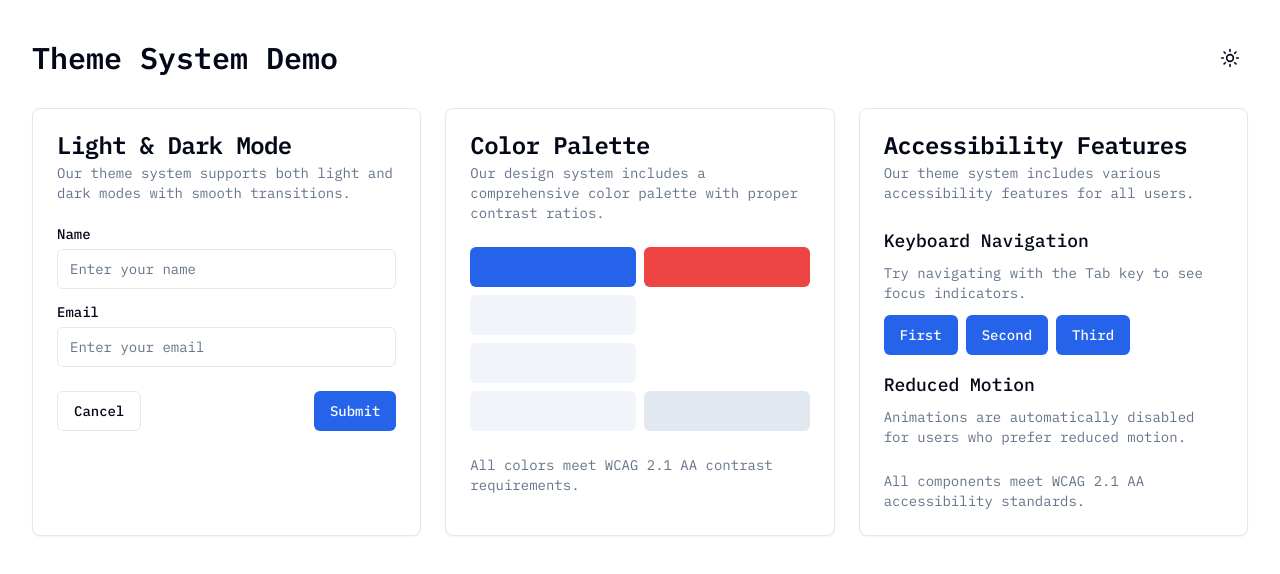
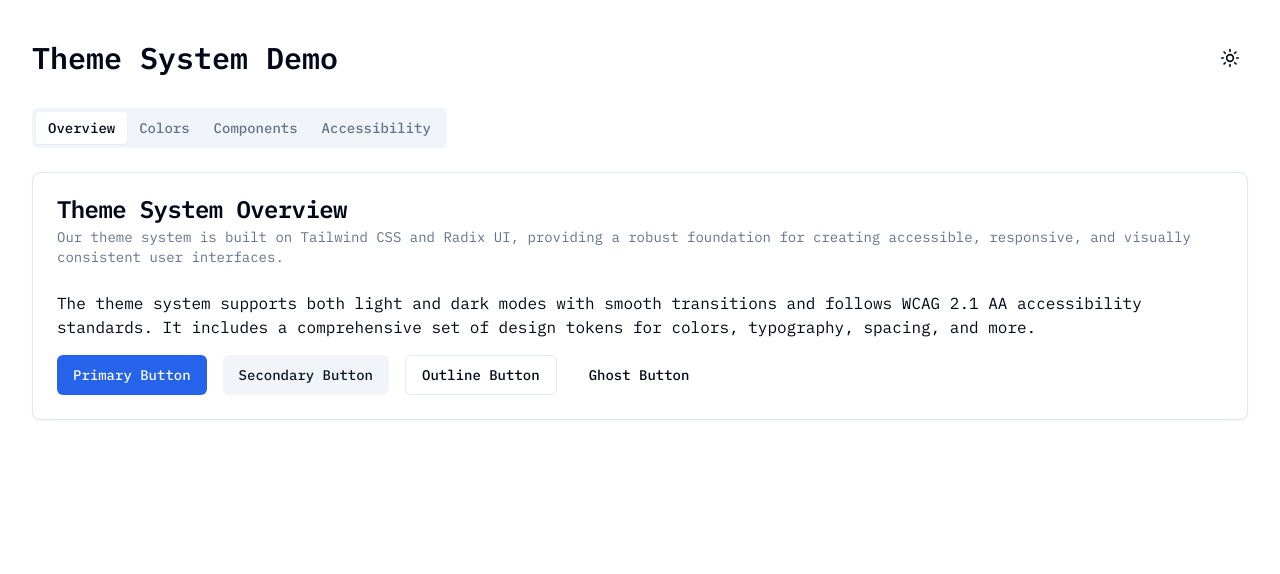
Before and after one commit to michaelito80us/portfolio, a Next.js app: page /theme-demo in a window 1280 px wide. Shown: the top 574 px of the page. Built offline with nearby package versions, Linux system fonts and the light colour scheme.

Commit message:
feat: complete theme system with Tailwind CSS and Radix UI integration

```diff
--- a/src/components/theme-demo.tsx
+++ b/src/components/theme-demo.tsx
@@ -4,8 +4,13 @@ import { Input } from '@/components/ui/input';
 import { Label } from '@/components/ui/label';
 import { Button } from '@/components/ui/button';
 import { ThemeToggle } from '@/components/theme-toggle';
+import { useTheme } from '@/components/theme-provider';
+import { Tabs, TabsContent, TabsList, TabsTrigger } from '@/components/ui/tabs';
+import { Switch } from '@/components/ui/switch';
 
 export function ThemeDemo() {
+  const { prefersReducedMotion } = useTheme();
+
   return (
     <div className="container mx-auto py-10">
       <div className="mb-8 flex items-center justify-between">
@@ -13,13 +18,119 @@ export function ThemeDemo() {
         <ThemeToggle />
       </div>
 
+      <Tabs defaultValue="overview" className="mb-10">
+        <TabsList className="mb-4">
+          <TabsTrigger value="overview">Overview</TabsTrigger>
+          <TabsTrigger value="colors">Colors</TabsTrigger>
+          <TabsTrigger value="components">Components</TabsTrigger>
+          <TabsTrigger value="accessibility">Accessibility</TabsTrigger>
+        </TabsList>
+
+        <TabsContent value="overview" className="space-y-6">
+          <Card>
+            <CardHeader>
+              <CardTitle>Theme System Overview</CardTitle>
+              <CardDescription>
+                Our theme system is built on Tailwind CSS and Radix UI, providing a robust foundation for creating
+                accessible, responsive, and visually consistent user interfaces.
+              </CardDescription>
+            </CardHeader>
+            <CardContent className="space-y-4">
+              <p>
+                The theme system supports both light and dark modes with smooth transitions and follows WCAG 2.1 AA
+                accessibility standards. It includes a comprehensive set of design tokens for colors, typography,
+                spacing, and more.
+              </p>
+              <div className="flex items-center gap-4">
+                <Button>Primary Button</Button>
+                <Button variant="secondary">Secondary Button</Button>
+                <Button variant="outline">Outline Button</Button>
+                <Button variant="ghost">Ghost Button</Button>
+              </div>
+            </CardContent>
+          </Card>
+        </TabsContent>
+
+        <TabsContent value="colors" className="space-y-6">
+          <Card>
+            <CardHeader>
+              <CardTitle>Color Palette</CardTitle>
+              <CardDescription>
+                Our color system uses HSL values for better control over lightness and saturation.
+              </CardDescription>
+            </CardHeader>
+            <CardContent>
+              <div className="grid grid-cols-1 gap-6 md:grid-cols-2">
+                <div className="space-y-4">
+                  <h3 className="text-lg font-medium">Primary Colors</h3>
+                  <div className="grid grid-cols-5 gap-2">
+                    {[50, 100, 200, 300, 400, 500, 600, 700, 800, 900, 950].map(shade => (
+                      <div key={shade} className="flex flex-col items-center">
+                        <div
+                          className={`h-12 w-12 rounded-md bg-primary-${shade} ring-border ring-1`}
+                          aria-label={`Primary ${shade}`}
+                        />
+                        <span className="mt-1 text-xs">{shade}</span>
+                      </div>
+                    ))}
+                  </div>
+                </div>
+                <div className="space-y-4">
+                  <h3 className="text-lg font-medium">Semantic Colors</h3>
+                  <div className="grid grid-cols-2 gap-4">
+                    <div className="flex flex-col items-center">
+                      <div className="bg-background ring-border h-12 w-full rounded-md ring-1" />
+                      <span className="mt-1 text-xs">Background</span>
+                    </div>
+                    <div className="flex flex-col items-center">
+                      <div className="bg-foreground text-background ring-border h-12 w-full rounded-md ring-1">
+                        <span className="flex h-full items-center justify-center text-xs">Text</span>
+                      </div>
+                      <span className="mt-1 text-xs">Foreground</span>
+                    </div>
+                    <div className="flex flex-col items-center">
+                      <div className="bg-card ring-border h-12 w-full rounded-md ring-1" />
+                      <span className="mt-1 text-xs">Card</span>
+                    </div>
+                    <div className="flex flex-col items-center">
+                      <div className="bg-muted ring-border h-12 w-full rounded-md ring-1" />
+                      <span className="mt-1 text-xs">Muted</span>
+                    </div>
+                    <div className="flex flex-col items-center">
+                      <div className="bg-accent ring-border h-12 w-full rounded-md ring-1" />
+                      <span className="mt-1 text-xs">Accent</span>
+                    </div>
+                    <div className="flex flex-col items-center">
+                      <div className="bg-destructive ring-border h-12 w-full rounded-md ring-1" />
+                      <span className="mt-1 text-xs">Destructive</span>
+                    </div>
+                  </div>
+                </div>
+              </div>
+            </CardContent>
+          </Card>
+        </TabsContent>
+
+        <TabsContent value="components" className="space-y-6">
           <div className="grid grid-cols-1 gap-6 md:grid-cols-2 lg:grid-cols-3">
             <Card>
               <CardHeader>
-            <CardTitle>Light & Dark Mode</CardTitle>
-            <CardDescription>
-              Our theme system supports both light and dark modes with smooth transitions.
-            </CardDescription>
+                <CardTitle>Card Component</CardTitle>
+                <CardDescription>Cards are used to group related content and actions.</CardDescription>
+              </CardHeader>
+              <CardContent className="space-y-4">
+                <p>This is a card component with header, content, and footer sections.</p>
+              </CardContent>
+              <CardFooter className="flex justify-between">
+                <Button variant="outline">Cancel</Button>
+                <Button>Submit</Button>
+              </CardFooter>
+            </Card>
+
+            <Card>
+              <CardHeader>
+                <CardTitle>Form Controls</CardTitle>
+                <CardDescription>Accessible form controls with proper labeling.</CardDescription>
               </CardHeader>
               <CardContent className="space-y-4">
                 <div className="grid gap-2">
@@ -30,70 +141,81 @@ export function ThemeDemo() {
                   <Label htmlFor="email">Email</Label>
                   <Input id="email" type="email" placeholder="Enter your email" />
                 </div>
+                <div className="flex items-center space-x-2">
+                  <Switch id="notifications" />
+                  <Label htmlFor="notifications">Enable notifications</Label>
+                </div>
               </CardContent>
-          <CardFooter className="flex justify-between">
-            <Button variant="outline">Cancel</Button>
-            <Button>Submit</Button>
-          </CardFooter>
             </Card>
 
             <Card>
               <CardHeader>
-            <CardTitle>Color Palette</CardTitle>
-            <CardDescription>
-              Our design system includes a comprehensive color palette with proper contrast ratios.
-            </CardDescription>
+                <CardTitle>Button Variants</CardTitle>
+                <CardDescription>Different button styles for various contexts.</CardDescription>
               </CardHeader>
-          <CardContent>
+              <CardContent className="space-y-4">
                 <div className="grid grid-cols-2 gap-2">
-              <div className="flex flex-col gap-2">
-                <div className="h-10 rounded-md bg-primary" aria-label="Primary color"></div>
-                <div className="h-10 rounded-md bg-secondary" aria-label="Secondary color"></div>
-                <div className="h-10 rounded-md bg-accent" aria-label="Accent color"></div>
-                <div className="h-10 rounded-md bg-muted" aria-label="Muted color"></div>
+                  <Button>Default</Button>
+                  <Button variant="secondary">Secondary</Button>
+                  <Button variant="outline">Outline</Button>
+                  <Button variant="ghost">Ghost</Button>
+                  <Button variant="link">Link</Button>
+                  <Button variant="destructive">Destructive</Button>
                 </div>
-              <div className="flex flex-col gap-2">
-                <div className="h-10 rounded-md bg-destructive" aria-label="Destructive color"></div>
-                <div className="h-10 rounded-md bg-card" aria-label="Card color"></div>
-                <div className="h-10 rounded-md bg-popover" aria-label="Popover color"></div>
-                <div className="h-10 rounded-md bg-border" aria-label="Border color"></div>
+              </CardContent>
+            </Card>
+          </div>
+        </TabsContent>
+
+        <TabsContent value="accessibility" className="space-y-6">
+          <Card>
+            <CardHeader>
+              <CardTitle>Accessibility Features</CardTitle>
+              <CardDescription>Our theme system is designed with accessibility in mind.</CardDescription>
+            </CardHeader>
+            <CardContent className="space-y-6">
+              <div className="space-y-2">
+                <h3 className="text-lg font-medium">Keyboard Navigation</h3>
+                <p>
+                  All interactive elements are keyboard accessible. Try navigating this page using only the Tab key.
+                </p>
+                <div className="flex flex-wrap gap-2">
+                  <Button>Focusable Button</Button>
+                  <Input placeholder="Focusable Input" className="max-w-xs" />
+                </div>
+              </div>
+
+              <div className="space-y-2">
+                <h3 className="text-lg font-medium">Reduced Motion</h3>
+                <p>
+                  The theme system respects user preferences for reduced motion.
+                  {prefersReducedMotion && (
+                    <span className="bg-primary text-primary-foreground ml-2 inline-block rounded-full px-2 py-1 text-xs">
+                      Reduced motion enabled
+                    </span>
+                  )}
+                </p>
+                <div className="flex items-center space-x-2">
+                  <div className="animate-fade-in bg-muted rounded-md p-4">
+                    <p>This element has a fade-in animation that respects reduced motion preferences.</p>
+                  </div>
+                </div>
+              </div>
+
+              <div className="space-y-2">
+                <h3 className="text-lg font-medium">Color Contrast</h3>
+                <p>All color combinations meet WCAG 2.1 AA contrast requirements.</p>
+                <div className="grid grid-cols-2 gap-4 sm:grid-cols-4">
+                  <div className="bg-primary text-primary-foreground rounded-md p-4">Primary</div>
+                  <div className="bg-secondary text-secondary-foreground rounded-md p-4">Secondary</div>
+                  <div className="bg-accent text-accent-foreground rounded-md p-4">Accent</div>
+                  <div className="bg-destructive text-destructive-foreground rounded-md p-4">Destructive</div>
                 </div>
               </div>
             </CardContent>
-          <CardFooter>
-            <p className="text-sm text-muted-foreground">All colors meet WCAG 2.1 AA contrast requirements.</p>
-          </CardFooter>
           </Card>
-
-        <Card>
-          <CardHeader>
-            <CardTitle>Accessibility Features</CardTitle>
-            <CardDescription>Our theme system includes various accessibility features for all users.</CardDescription>
-          </CardHeader>
-          <CardContent className="space-y-4">
-            <div>
-              <h3 className="mb-2 text-lg font-medium">Keyboard Navigation</h3>
-              <p className="mb-3 text-sm text-muted-foreground">
-                Try navigating with the Tab key to see focus indicators.
-              </p>
-              <div className="flex flex-wrap gap-2">
-                <Button tabIndex={0}>First</Button>
-                <Button tabIndex={0}>Second</Button>
-                <Button tabIndex={0}>Third</Button>
-              </div>
-            </div>
-            <div>
-              <h3 className="mb-2 text-lg font-medium">Reduced Motion</h3>
-              <p className="text-sm text-muted-foreground">
-                Animations are automatically disabled for users who prefer reduced motion.
-              </p>
-            </div>
-          </CardContent>
-          <CardFooter>
-            <p className="text-sm text-muted-foreground">All components meet WCAG 2.1 AA accessibility standards.</p>
-          </CardFooter>
-        </Card>
-      </div>
+        </TabsContent>
+      </Tabs>
     </div>
   );
 }
--- /dev/null
+++ b/src/components/ui/switch.tsx
@@ -0,0 +1,28 @@
+'use client';
+
+import * as React from 'react';
+import * as SwitchPrimitives from '@radix-ui/react-switch';
+import { cn } from '@/lib/utils';
+
+const Switch = React.forwardRef<
+  React.ElementRef<typeof SwitchPrimitives.Root>,
+  React.ComponentPropsWithoutRef<typeof SwitchPrimitives.Root>
+>(({ className, ...props }, ref) => (
+  <SwitchPrimitives.Root
+    className={cn(
+      'peer inline-flex h-6 w-11 shrink-0 cursor-pointer items-center rounded-full border-2 border-transparent transition-colors focus-visible:outline-none focus-visible:ring-2 focus-visible:ring-ring focus-visible:ring-offset-2 focus-visible:ring-offset-background disabled:cursor-not-allowed disabled:opacity-50 data-[state=checked]:bg-primary data-[state=unchecked]:bg-input',
+      className
+    )}
+    {...props}
+    ref={ref}
+  >
+    <SwitchPrimitives.Thumb
+      className={cn(
+        'pointer-events-none block h-5 w-5 rounded-full bg-background shadow-lg ring-0 transition-transform data-[state=checked]:translate-x-5 data-[state=unchecked]:translate-x-0'
+      )}
+    />
+  </SwitchPrimitives.Root>
+));
+Switch.displayName = SwitchPrimitives.Root.displayName;
+
+export { Switch };
--- /dev/null
+++ b/src/components/ui/tabs.tsx
@@ -0,0 +1,54 @@
+'use client';
+
+import * as React from 'react';
+import * as TabsPrimitive from '@radix-ui/react-tabs';
+import { cn } from '@/lib/utils';
+
+const Tabs = TabsPrimitive.Root;
+
+const TabsList = React.forwardRef<
+  React.ElementRef<typeof TabsPrimitive.List>,
+  React.ComponentPropsWithoutRef<typeof TabsPrimitive.List>
+>(({ className, ...props }, ref) => (
+  <TabsPrimitive.List
+    ref={ref}
+    className={cn(
+      'inline-flex h-10 items-center justify-center rounded-md bg-muted p-1 text-muted-foreground',
+      className
+    )}
+    {...props}
+  />
+));
+TabsList.displayName = TabsPrimitive.List.displayName;
+
+const TabsTrigger = React.forwardRef<
+  React.ElementRef<typeof TabsPrimitive.Trigger>,
+  React.ComponentPropsWithoutRef<typeof TabsPrimitive.Trigger>
+>(({ className, ...props }, ref) => (
+  <TabsPrimitive.Trigger
+    ref={ref}
+    className={cn(
+      'inline-flex items-center justify-center whitespace-nowrap rounded-sm px-3 py-1.5 text-sm font-medium ring-offset-background transition-all focus-visible:outline-none focus-visible:ring-2 focus-visible:ring-ring focus-visible:ring-offset-2 disabled:pointer-events-none disabled:opacity-50 data-[state=active]:bg-background data-[state=active]:text-foreground data-[state=active]:shadow-sm',
+      className
+    )}
+    {...props}
+  />
+));
+TabsTrigger.displayName = TabsPrimitive.Trigger.displayName;
+
+const TabsContent = React.forwardRef<
+  React.ElementRef<typeof TabsPrimitive.Content>,
+  React.ComponentPropsWithoutRef<typeof TabsPrimitive.Content>
+>(({ className, ...props }, ref) => (
+  <TabsPrimitive.Content
+    ref={ref}
+    className={cn(
+      'mt-2 ring-offset-background focus-visible:outline-none focus-visible:ring-2 focus-visible:ring-ring focus-visible:ring-offset-2',
+      className
+    )}
+    {...props}
+  />
+));
+TabsContent.displayName = TabsPrimitive.Content.displayName;
+
+export { Tabs, TabsList, TabsTrigger, TabsContent };
```
Also changed, not shown: 1 other file (tests, documents, lock files or other folders). Lines whose indentation alone changed are shown as unchanged.
